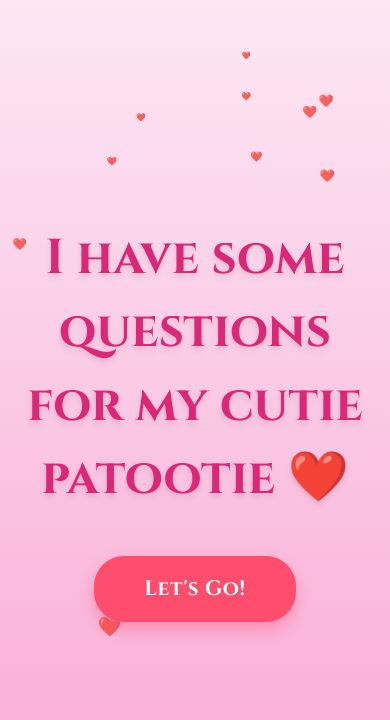
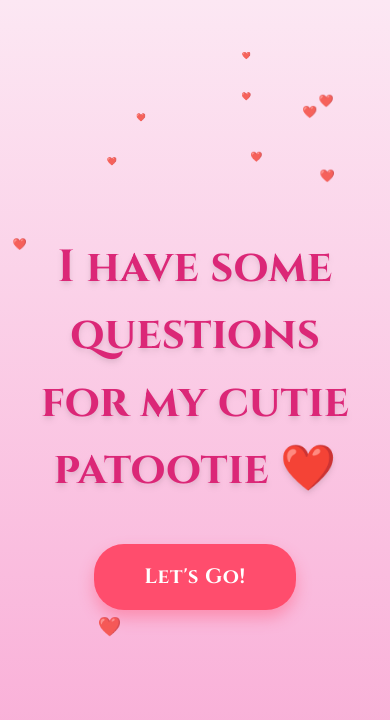
Before and after one commit to Emilhubb/Proposal, a React (Vite) app in the folder proposal-project/: page / in a window 390 px wide. Shown: the top 720 px of the page. Built offline with nearby package versions, Linux system fonts and the light colour scheme.

Commit message:
fontsize

```diff
--- a/proposal-project/index.html
+++ b/proposal-project/index.html
@@ -3,7 +3,10 @@
   <head>
     <meta charset="UTF-8" />
     <link rel="icon" type="image/svg+xml" href="/vite.svg" />
-    <meta name="viewport" content="width=device-width, initial-scale=1.0" />
+    <meta
+      name="viewport"
+      content="width=device-width, initial-scale=1.0, maximum-scale=1.0, user-scalable=no"
+    />
     <link
       href="https://fonts.googleapis.com/css2?family=Cinzel:wght@400;700&display=swap"
       rel="stylesheet"
--- a/proposal-project/src/components/Intro.jsx
+++ b/proposal-project/src/components/Intro.jsx
@@ -13,7 +13,7 @@ const Intro = ({ next }) => {
       <HeartAnimation/>
       <div className="z-10 flex flex-col items-center">
         <h1
-          className="text-[49px] md:text-6xl font-bold mb-10 text-pink-600 drop-shadow-md select-none"
+          className="text-[45px] md:text-6xl font-bold mb-10 text-pink-600 drop-shadow-md select-none"
           style={{ fontFamily: "'Cinzel', cursive" }}
         >
           {message}
```
